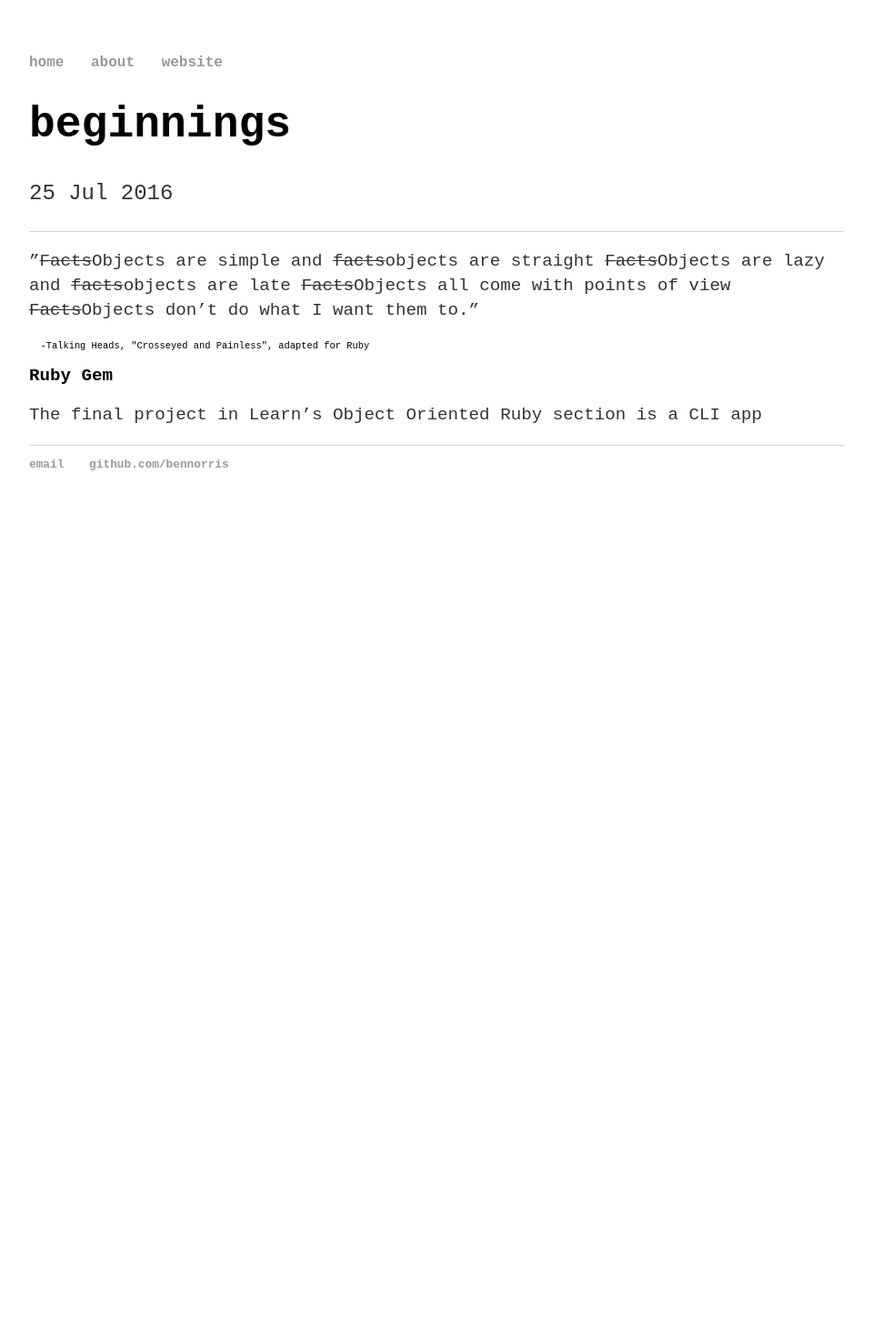
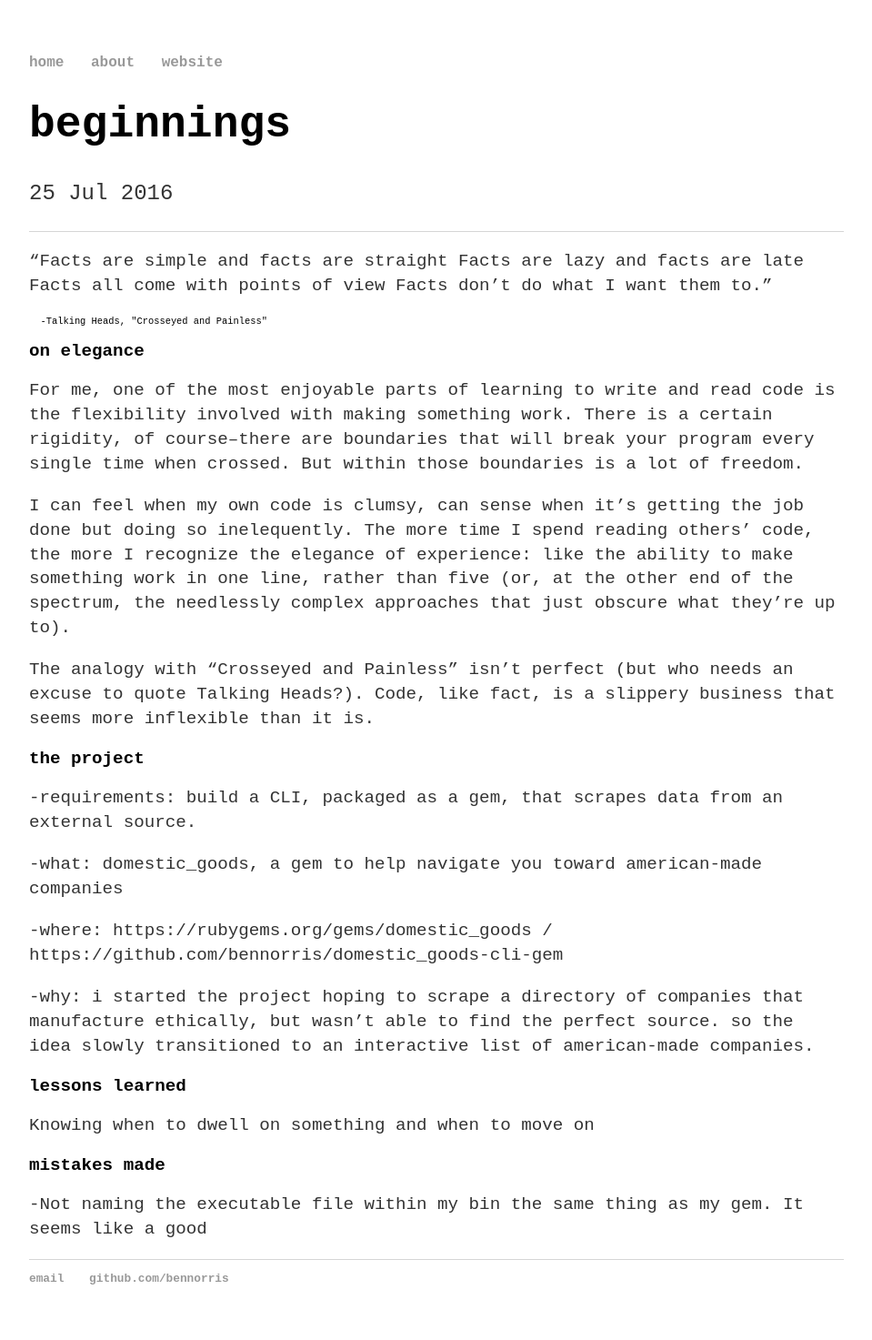
Before and after one commit to bennorris/blog, a Jekyll site: the page built from _posts/2016-07-25-creating-a-ruby-gem.md, in a window 1280 px wide. Shown: the whole page at 91% size, without its empty margins (160-1119 px from the left). Built offline with Jekyll 4.4.1, drawn with Linux system fonts in a browser that asks for light colours; before the commit the page ends 900 px from its top, so only the background shows below that.

Commit message:
new post

```diff
--- a/_posts/2016-07-25-creating-a-ruby-gem.md
+++ b/_posts/2016-07-25-creating-a-ruby-gem.md
@@ -3,13 +3,36 @@ layout: post
 title: beginnings
 ---
 
-"~~Facts~~Objects are simple and ~~facts~~objects are straight
-~~Facts~~Objects are lazy and ~~facts~~objects are late
-~~Facts~~Objects all come with points of view
-~~Facts~~Objects don't do what I want them to."
+"Facts are simple and facts are straight
+Facts are lazy and facts are late
+Facts all come with points of view
+Facts don't do what I want them to."
 
-      -Talking Heads, "Crosseyed and Painless", adapted for Ruby
+      -Talking Heads, "Crosseyed and Painless"
 
-## Ruby Gem
+## on elegance
 
-The final project in Learn's Object Oriented Ruby section is a CLI app
+For me, one of the most enjoyable parts of learning to write and read code is the flexibility involved with making something work. There is a certain rigidity, of course--there are boundaries that will break your program every single time when crossed. But within those boundaries is a lot of freedom.
+
+I can feel when my own code is clumsy, can sense when it's getting the job done but doing so inelequently. The more time I spend reading others' code, the more I recognize the elegance of experience: like the ability to make something work in one line, rather than five (or, at the other end of the spectrum, the needlessly complex approaches that just obscure what they're up to).
+
+The analogy with "Crosseyed and Painless" isn't perfect (but who needs an excuse to quote Talking Heads?). Code, like fact, is a slippery business that seems more inflexible than it is.
+
+## the project
+
+-requirements: build a CLI, packaged as a gem, that scrapes data from an external source.
+
+-what: domestic_goods, a gem to help navigate you toward american-made companies
+
+-where: https://rubygems.org/gems/domestic_goods / https://github.com/bennorris/domestic_goods-cli-gem
+
+-why: i started the project hoping to scrape a directory of companies that manufacture ethically, but wasn't able to find the perfect source. so the idea slowly transitioned to an interactive list of american-made companies.
+
+
+## lessons learned
+
+Knowing when to dwell on something and when to move on
+
+## mistakes made
+
+-Not naming the executable file within my bin the same thing as my gem. It seems like a good
```
